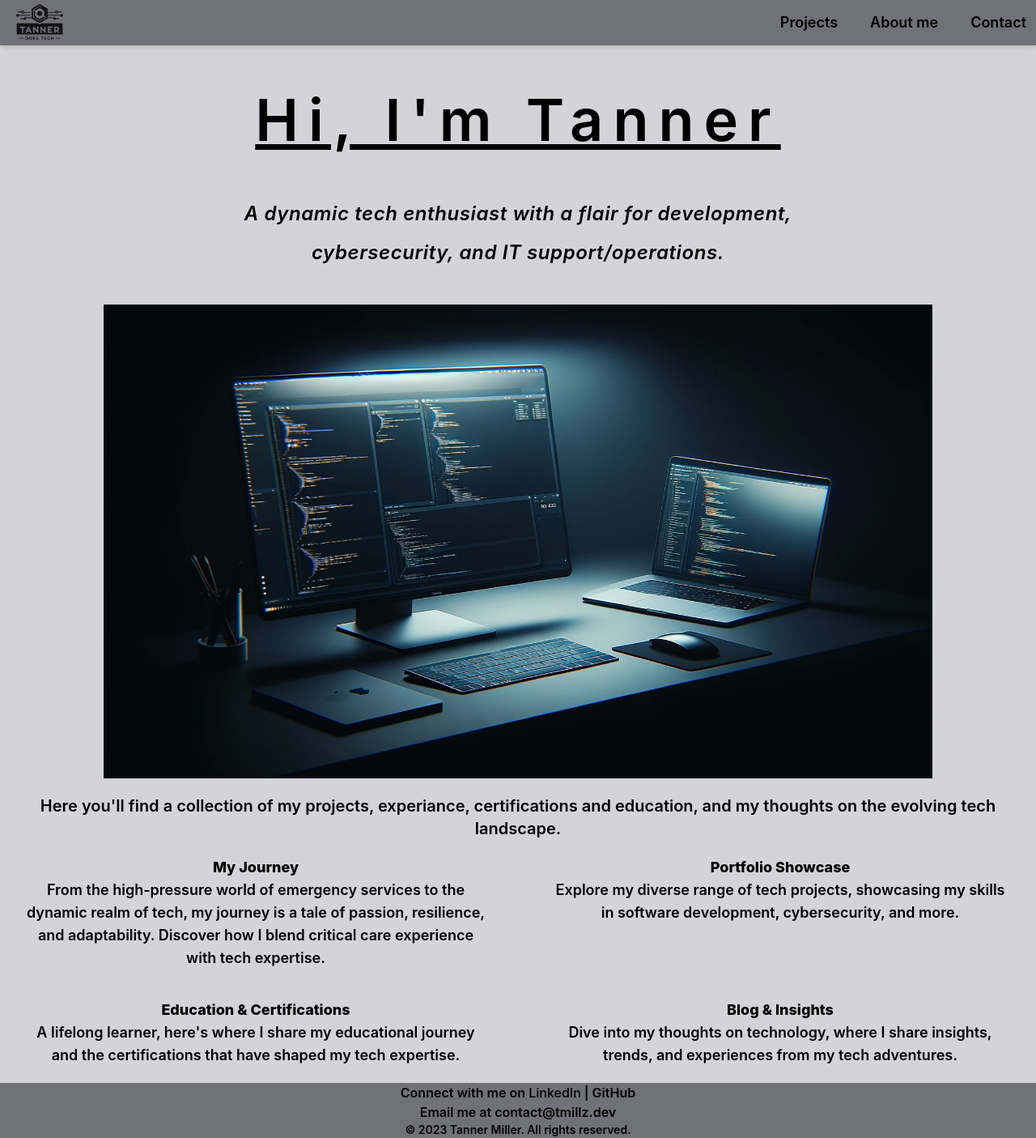
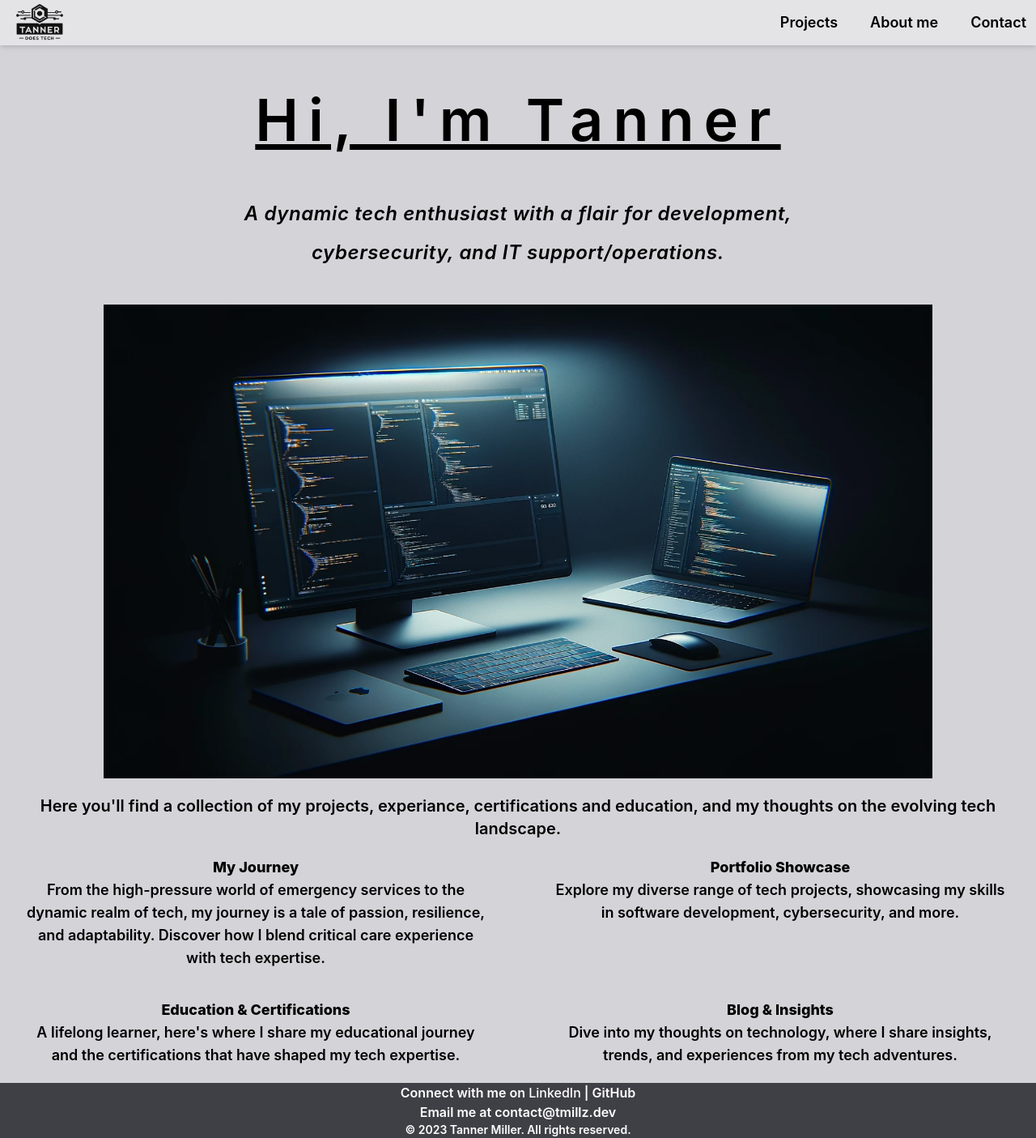
Before and after one commit to Sonicizslow/tanner-does-tech, a React (Create React App) app: page / in a window 1280 px wide. Shown: the whole page at 81% size. Built offline with nearby package versions, Linux system fonts and the light colour scheme.

Commit message:
nav and footer colors changed

```diff
--- a/src/components/Footer.js
+++ b/src/components/Footer.js
@@ -4,7 +4,7 @@ import React from 'react';
 
 function Footer() {
   return (
-    <footer class='text-center bg-zinc-500 font-semibold'>
+    <footer class='text-center bg-zinc-700 text-white font-semibold'>
       <p>
         Connect with me on
         <a class='font-medium' href="https://www.linkedin.com/in/tanner-k-miller/" target="_blank" rel="noopener noreferrer"> LinkedIn</a> |
--- a/src/components/NavBar.js
+++ b/src/components/NavBar.js
@@ -5,18 +5,18 @@ import logo from '../assets/logo_transparent.png';
 
 const NavBar = () => {
   return (
-    <nav className="flex items-center justify-between bg-zinc-500 shadow-md h-14 font-semibold">
+    <nav className="flex items-center justify-between bg-zinc-200 shadow-md h-14 font-semibold">
       <div className="flex items-center">
         <img src={logo} alt="Logo" style={{width: '6rem', padding: '0.5rem'}} href="#home"/>
       </div>
       <ul className="flex space-x-4">
-        <li className="text-sm hover:bg-gray-700 px-1 py-1 rounded sm:text-lg sm:px-3">
+        <li className="text-sm hover:bg-zinc-400 px-1 py-1 rounded sm:text-lg sm:px-3">
           <a href="#projects">Projects</a>
         </li>
-        <li className="text-sm hover:bg-gray-700 px-1 py-1 rounded sm:text-lg sm:px-3">
+        <li className="text-sm hover:bg-zinc-400 px-1 py-1 rounded sm:text-lg sm:px-3">
           <a href="#about">About me</a>
         </li>
-        <li className="text-sm hover:bg-gray-700 px-1 py-1 rounded sm:text-lg sm:px-3">
+        <li className="text-sm hover:bg-zinc-400 px-1 py-1 rounded sm:text-lg sm:px-3">
           <a href="#contact">Contact</a>
         </li>
       </ul>
```
